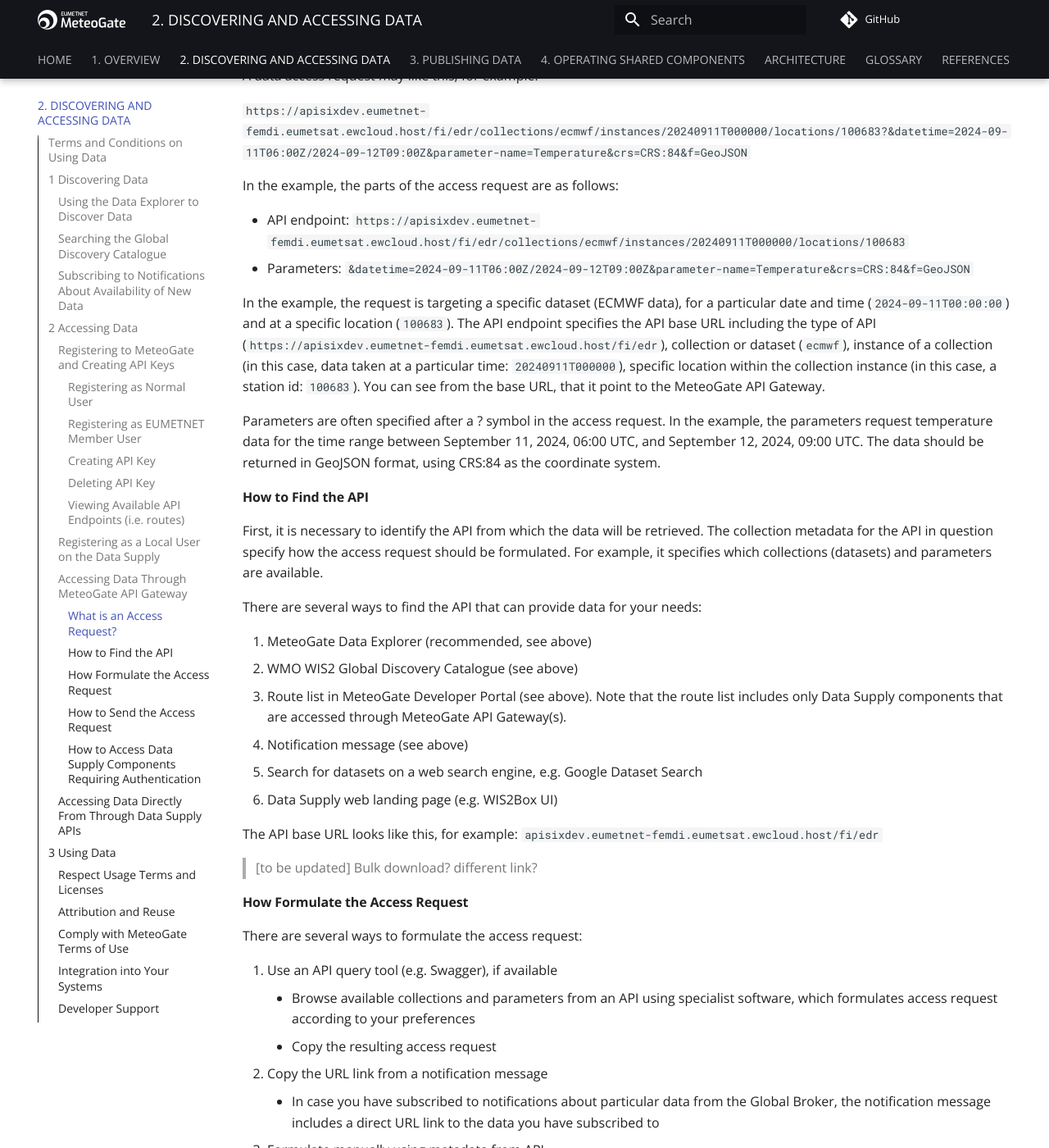
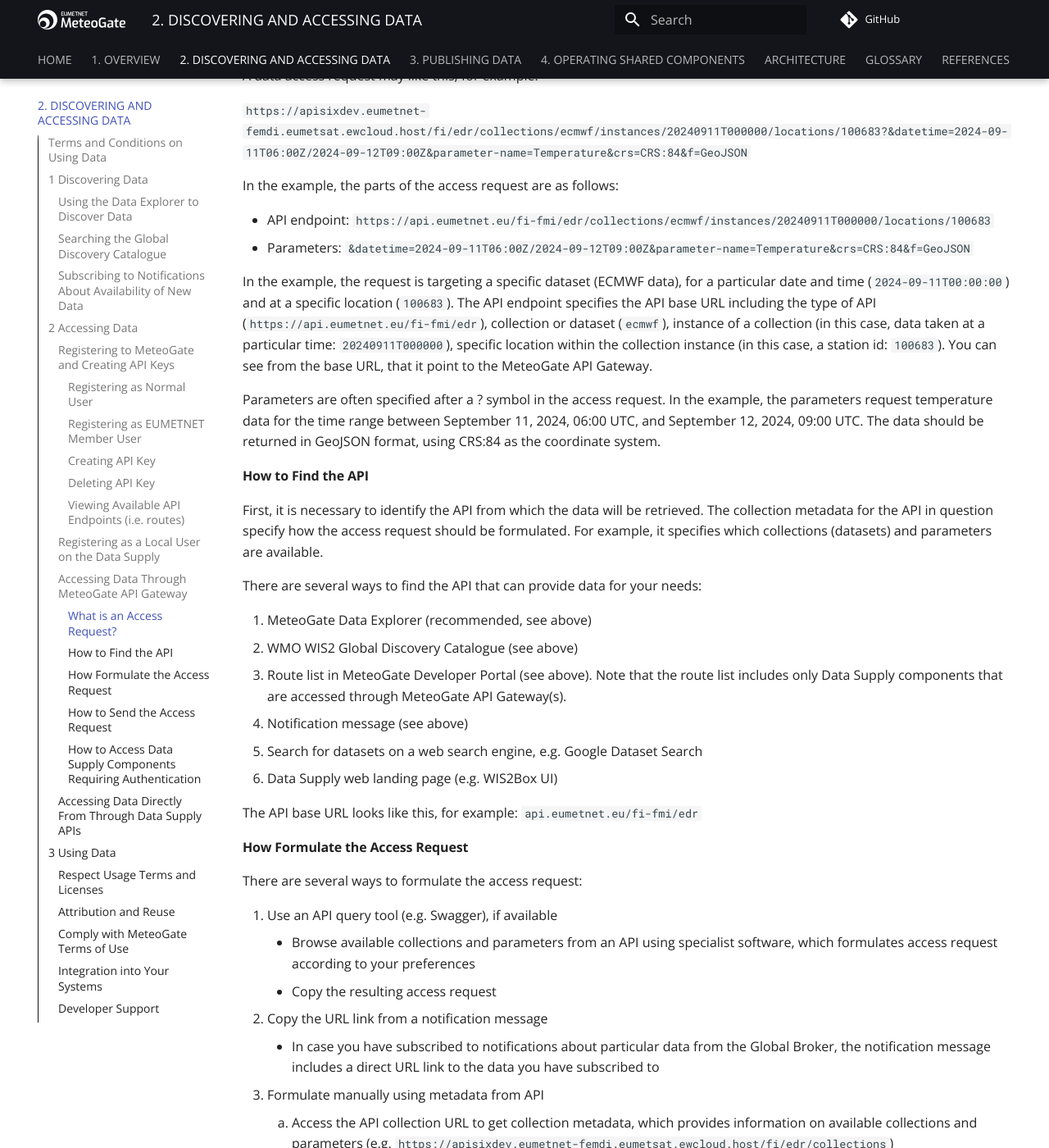
Before and after one commit to EUMETNET/meteogate-documentation, an MkDocs documentation site: the page built from docs/2-discovering-and-accessing-data.md, in a window 1280 px wide and 1400 px high, scrolled down 3822 px. Shown: the whole window at 82% size. Built offline with MkDocs 1.6.1 and Material for MkDocs 9.7.7, drawn with Linux system fonts in a browser that asks for light colours; comment, search, counter and statistics services are not loaded.

Commit message:
Update 2-discovering-and-accessing-data.md

````diff
--- a/docs/2-discovering-and-accessing-data.md
+++ b/docs/2-discovering-and-accessing-data.md
@@ -117,10 +117,10 @@ A data access request may like this, for example:
 
 In the example, the parts of the access request are as follows:
 
-  - API endpoint: ```https://apisixdev.eumetnet-femdi.eumetsat.ewcloud.host/fi/edr/collections/ecmwf/instances/20240911T000000/locations/100683```
+  - API endpoint: ```https://api.eumetnet.eu/fi-fmi/edr/collections/ecmwf/instances/20240911T000000/locations/100683```
   - Parameters: ```&datetime=2024-09-11T06:00Z/2024-09-12T09:00Z&parameter-name=Temperature&crs=CRS:84&f=GeoJSON```
 
-In the example, the request is targeting a specific dataset (ECMWF data), for a particular date and time (```2024-09-11T00:00:00```) and at a specific location (```100683```). The API endpoint specifies the API base URL including the type of API (```https://apisixdev.eumetnet-femdi.eumetsat.ewcloud.host/fi/edr```), collection or dataset (```ecmwf```), instance of a collection (in this case, data taken at a particular time: ```20240911T000000```), specific location within the collection instance (in this case, a station id: ```100683```). You can see from the base URL, that it point to the MeteoGate API Gateway.
+In the example, the request is targeting a specific dataset (ECMWF data), for a particular date and time (```2024-09-11T00:00:00```) and at a specific location (```100683```). The API endpoint specifies the API base URL including the type of API (```https://api.eumetnet.eu/fi-fmi/edr```), collection or dataset (```ecmwf```), instance of a collection (in this case, data taken at a particular time: ```20240911T000000```), specific location within the collection instance (in this case, a station id: ```100683```). You can see from the base URL, that it point to the MeteoGate API Gateway.
 
 Parameters are often specified after a ? symbol in the access request. In the example, the parameters request temperature data for the time range between September 11, 2024, 06:00 UTC, and September 12, 2024, 09:00 UTC. The data should be returned in GeoJSON format, using CRS:84 as the coordinate system.
 
@@ -137,9 +137,7 @@ There are several ways to find the API that can provide data for your needs:
   6.	Search for datasets on a web search engine, e.g. Google Dataset Search
   7.	Data Supply web landing page (e.g. WIS2Box UI)
 
-The API base URL looks like this, for example: ```apisixdev.eumetnet-femdi.eumetsat.ewcloud.host/fi/edr```
-
-> [to be updated] Bulk download? different link?
+The API base URL looks like this, for example: ```api.eumetnet.eu/fi-fmi/edr```
 
 #### How Formulate the Access Request
 
````
